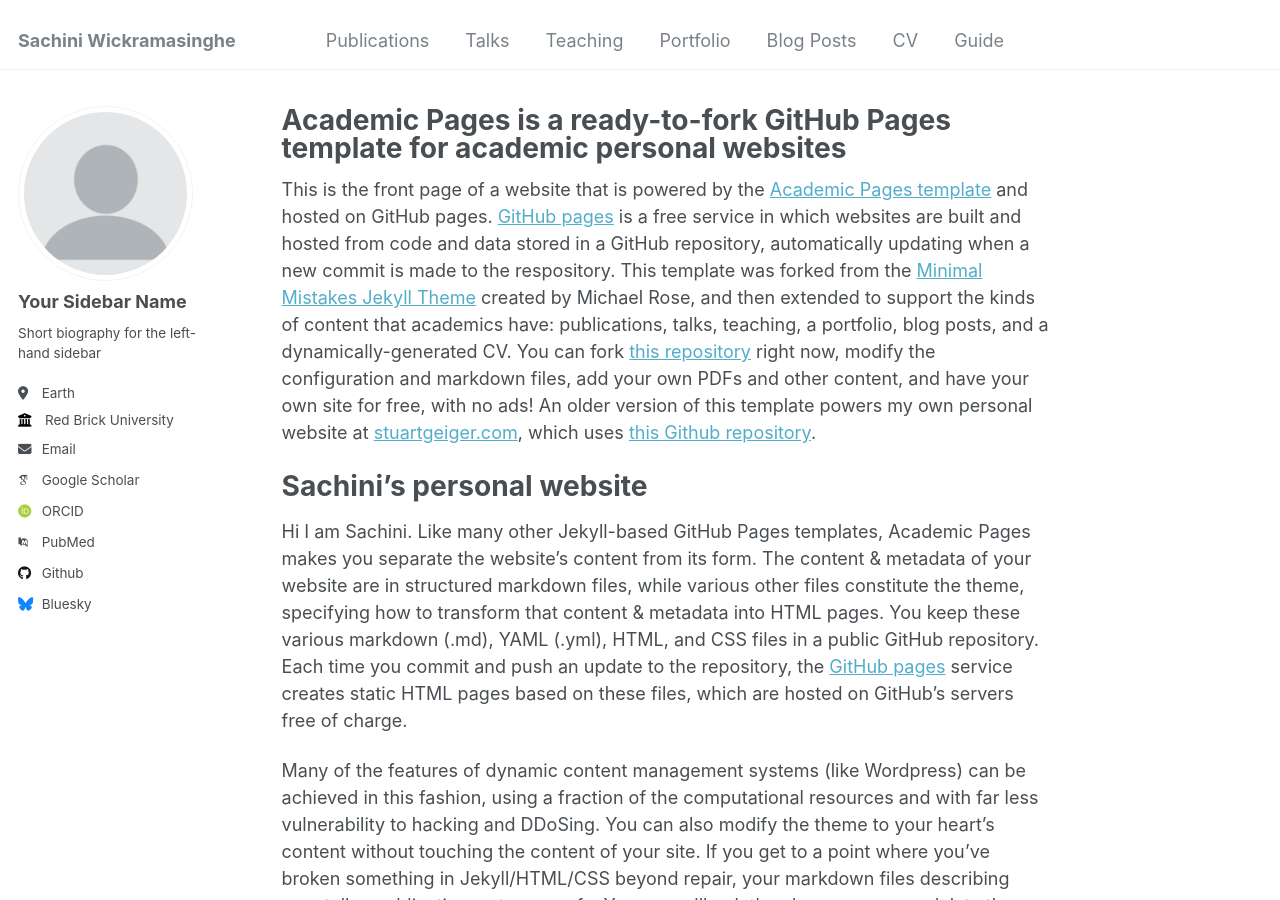
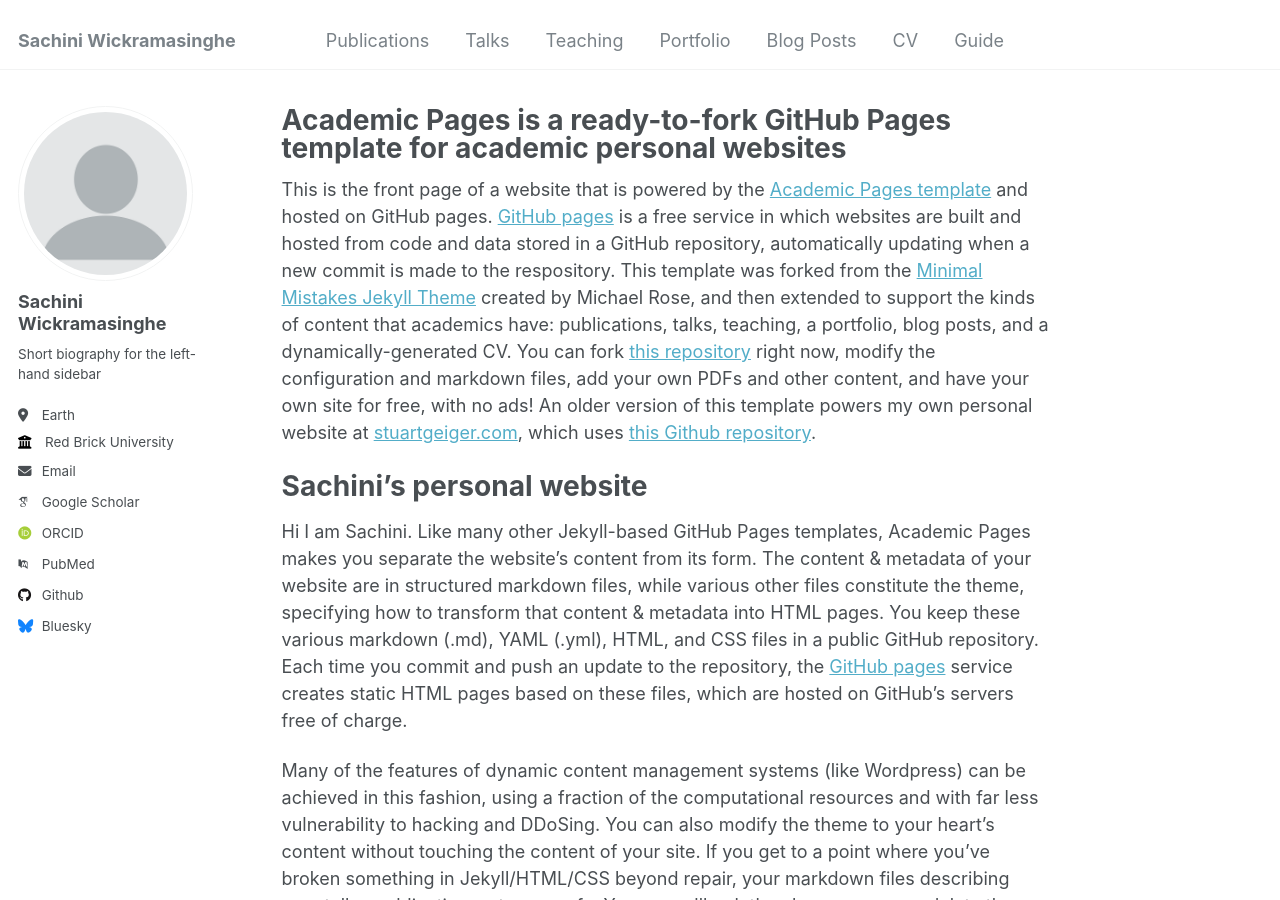
Before and after one commit to SachiniW/SachiniW.github.io, a Jekyll site: the page built from _pages/about.md, in a window 1280 px wide and 900 px high. Built offline with Jekyll 4.4.1, drawn with Linux system fonts in a browser that asks for light colours; some web fonts are replaced.

Commit message:
Update _config.yml

```diff
--- a/_config.yml
+++ b/_config.yml
@@ -22,7 +22,7 @@ repository               : "academicpages/academicpages.github.io"
 author:
   # Biographic information
   avatar           : "profile.png"
-  name             : "Your Sidebar Name"
+  name             : "Sachini Wickramasinghe"
   pronouns         : # example: "she/her"
   bio              : "Short biography for the left-hand sidebar"
   location         : "Earth"
```
